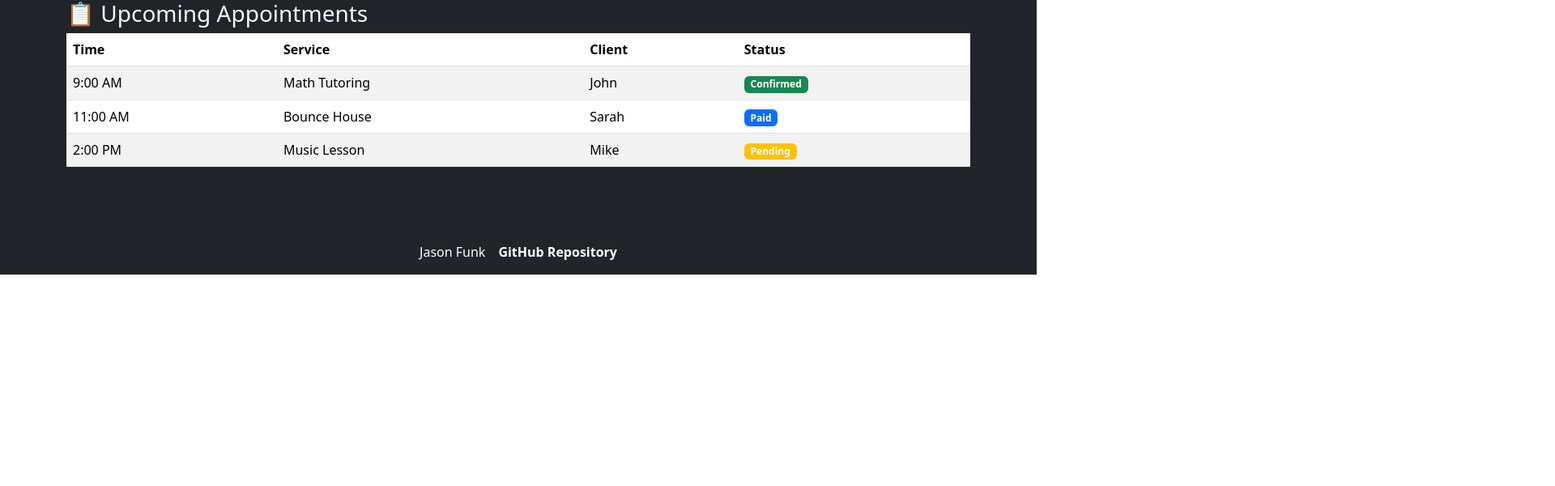
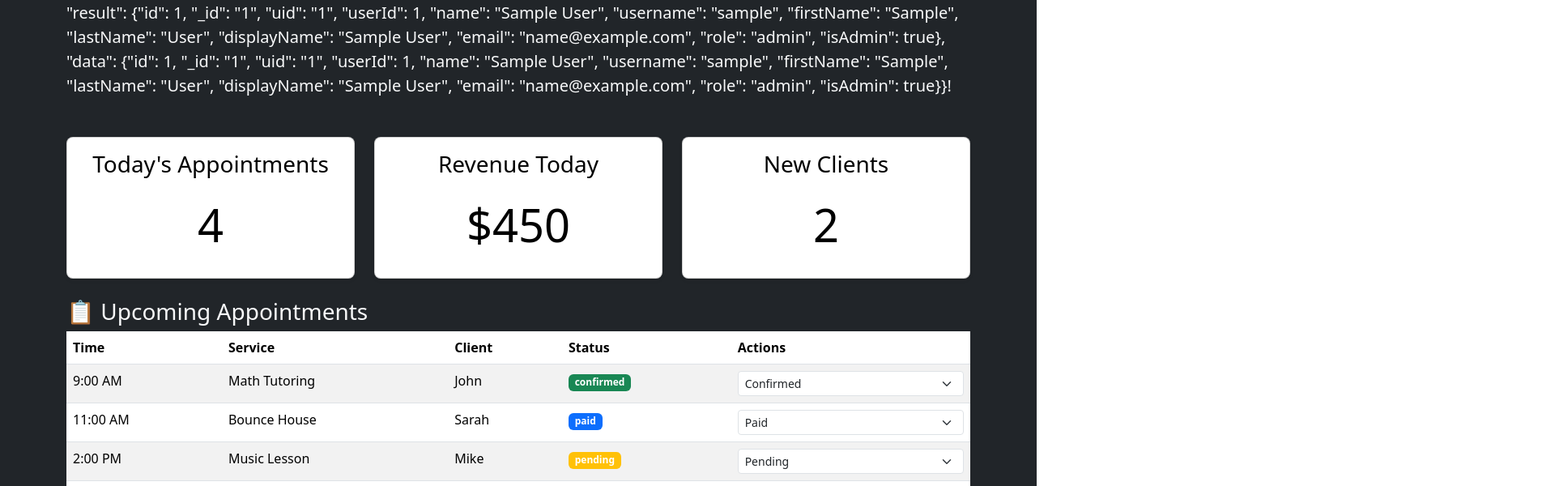
Before and after one commit to DaftFunk123/Self-Hosted-Freelance-LLC-Website, a React (Vite) app in the folder startup-react-p2/: page /admin in a window 1280 px wide. Shown: the part 461-1061 px from the top of the page at 81% size, 1920 px wide, since content can reach past the window. Before the commit the page ends 800 px from the top, so only its background shows below. Built offline with nearby package versions, Linux system fonts and the light colour scheme; sample sign-in values are in the browser's storage.

Commit message:
fix: add missing Actions column to Admin table

```diff
--- a/startup-react-p2/src/pages/Admin/Admin.jsx
+++ b/startup-react-p2/src/pages/Admin/Admin.jsx
@@ -1,28 +1,87 @@
 import React from 'react';
 import './Admin.css';
 
-export function Admin() {
+export function Admin({ user }) {
+  const [appointments, setAppointments] = React.useState([]);
+  const [stats, setStats] = React.useState({
+    todayAppointments: 0,
+    revenue: 0,
+    newClients: 0
+  });
+  const [loading, setLoading] = React.useState(true);
+
+  // Mock data - simulates an API call
+  React.useEffect(() => {
+    // Simulate network delay
+    setTimeout(() => {
+      setAppointments([
+        { id: 1, time: '9:00 AM', service: 'Math Tutoring', client: 'John', status: 'confirmed' },
+        { id: 2, time: '11:00 AM', service: 'Bounce House', client: 'Sarah', status: 'paid' },
+        { id: 3, time: '2:00 PM', service: 'Music Lesson', client: 'Mike', status: 'pending' },
+        { id: 4, time: '4:00 PM', service: 'Math Tutoring', client: 'Emily', status: 'confirmed' },
+      ]);
+
+      setStats({
+        todayAppointments: 4,
+        revenue: 450,
+        newClients: 2
+      });
+
+      setLoading(false);
+    }, 1000);
+  }, []);
+
+  function updateAppointmentStatus(id, newStatus) {
+    setAppointments(appointments.map(apt =>
+      apt.id === id ? { ...apt, status: newStatus } : apt
+    ));
+  }
+
+  function getStatusBadge(status) {
+    const classes = {
+      confirmed: 'bg-success',
+      paid: 'bg-primary',
+      pending: 'bg-warning',
+      cancelled: 'bg-danger'
+    };
+    return `badge ${classes[status] || 'bg-secondary'}`;
+  }
+
+  if (loading) {
+    return (
+      <main className="container mt-5 pt-5">
+        <div className="text-center">
+          <div className="spinner-border text-primary" role="status">
+            <span className="visually-hidden">Loading...</span>
+          </div>
+          <p className="mt-2">Loading dashboard...</p>
+        </div>
+      </main>
+    );
+  }
+
   return (
     <main className="container mt-5 pt-5">
       <h1>Admin Dashboard</h1>
+      <p className="lead">Welcome back, {user}!</p>
 
       <div className="row g-4 my-4">
         <div className="col-md-4">
           <div className="card text-center p-3">
             <h3>Today's Appointments</h3>
-            <p className="display-4">5</p>
+            <p className="display-4">{stats.todayAppointments}</p>
           </div>
         </div>
         <div className="col-md-4">
           <div className="card text-center p-3">
             <h3>Revenue Today</h3>
-            <p className="display-4">$450</p>
+            <p className="display-4">${stats.revenue}</p>
           </div>
         </div>
         <div className="col-md-4">
           <div className="card text-center p-3">
             <h3>New Clients</h3>
-            <p className="display-4">2</p>
+            <p className="display-4">{stats.newClients}</p>
           </div>
         </div>
       </div>
@@ -36,27 +95,34 @@ export function Admin() {
               <th>Service</th>
               <th>Client</th>
               <th>Status</th>
+              <th>Actions</th>
             </tr>
           </thead>
           <tbody>
-            <tr>
-              <td>9:00 AM</td>
-              <td>Math Tutoring</td>
-              <td>John</td>
-              <td><span className="badge bg-success">Confirmed</span></td>
-            </tr>
-            <tr>
-              <td>11:00 AM</td>
-              <td>Bounce House</td>
-              <td>Sarah</td>
-              <td><span className="badge bg-primary">Paid</span></td>
-            </tr>
-            <tr>
-              <td>2:00 PM</td>
-              <td>Music Lesson</td>
-              <td>Mike</td>
-              <td><span className="badge bg-warning">Pending</span></td>
-            </tr>
+            {appointments.map(apt => (
+              <tr key={apt.id}>
+                <td>{apt.time}</td>
+                <td>{apt.service}</td>
+                <td>{apt.client}</td>
+                <td>
+                  <span className={getStatusBadge(apt.status)}>
+                    {apt.status}
+                  </span>
+                </td>
+                <td>
+                  <select
+                    className="form-select form-select-sm"
+                    value={apt.status}
+                    onChange={(e) => updateAppointmentStatus(apt.id, e.target.value)}
+                  >
+                    <option value="confirmed">Confirmed</option>
+                    <option value="paid">Paid</option>
+                    <option value="pending">Pending</option>
+                    <option value="cancelled">Cancelled</option>
+                  </select>
+                </td>
+              </tr>
+            ))}
           </tbody>
         </table>
       </section>
```
